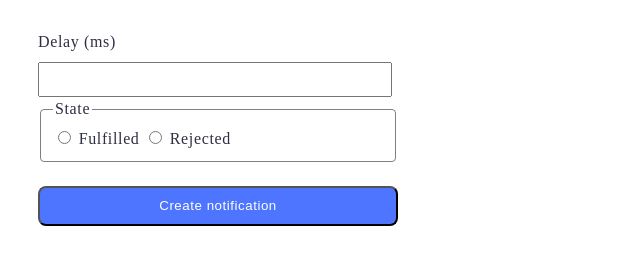
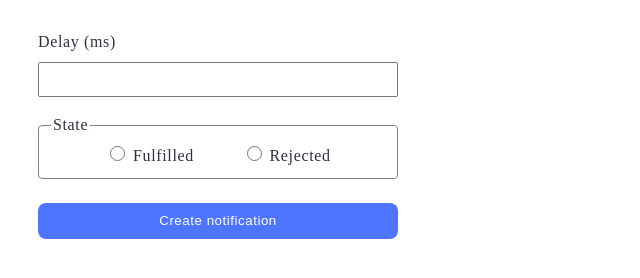
Before and after one commit to Evgeniy-Popov-98/goit-js-hw-10, a website built with Vite: page src/2-snackbar.html in a window 1280 px wide. Shown: the part 42-320 px from the top of the page, without its empty margins (0-640 px from the left). Built offline with nearby package versions, Linux system fonts and the light colour scheme.

Commit message:
Add-finich

```diff
--- a/src/2-snackbar.html
+++ b/src/2-snackbar.html
@@ -23,11 +23,11 @@
 			<fieldset class="fieldset">
 				<legend>State</legend>
 				<label>
-					<input type="radio" name="state" value="fulfilled" required />
+					<input class="checkbox" type="radio" name="state" value="fulfilled" required />
 					Fulfilled
 				</label>
 				<label>
-					<input type="radio" name="state" value="rejected" required />
+					<input class="checkbox" type="radio" name="state" value="rejected" required />
 					Rejected
 				</label>
 			</fieldset>
--- a/src/css/styles.css
+++ b/src/css/styles.css
@@ -106,16 +106,27 @@
 }
 
 .form-input {
-  margin-top: 8px;
+  margin: 8px 0 0 0;
   padding: 8px 0 8px 16px;
-  width: 334px;
+  width: 340px;
   display: flex;
   flex-direction: column;
 }
 
 .fieldset {
+  margin: 16px 0 0 0;
+  display: flex;
+  justify-content: center;
+  gap: 48px;
+
   border-radius: 4px;
   border: 1px solid #808080;
+}
+
+.checkbox {
+  width: 15px;
+  height: 15px;
+  cursor: pointer;
 }
 
 .button {
@@ -128,6 +139,7 @@
   line-height: 1.5;
   letter-spacing: 0.04em;
 
+  border: none;
   border-radius: 8px;
   background: #4e75ff;
 }
```
